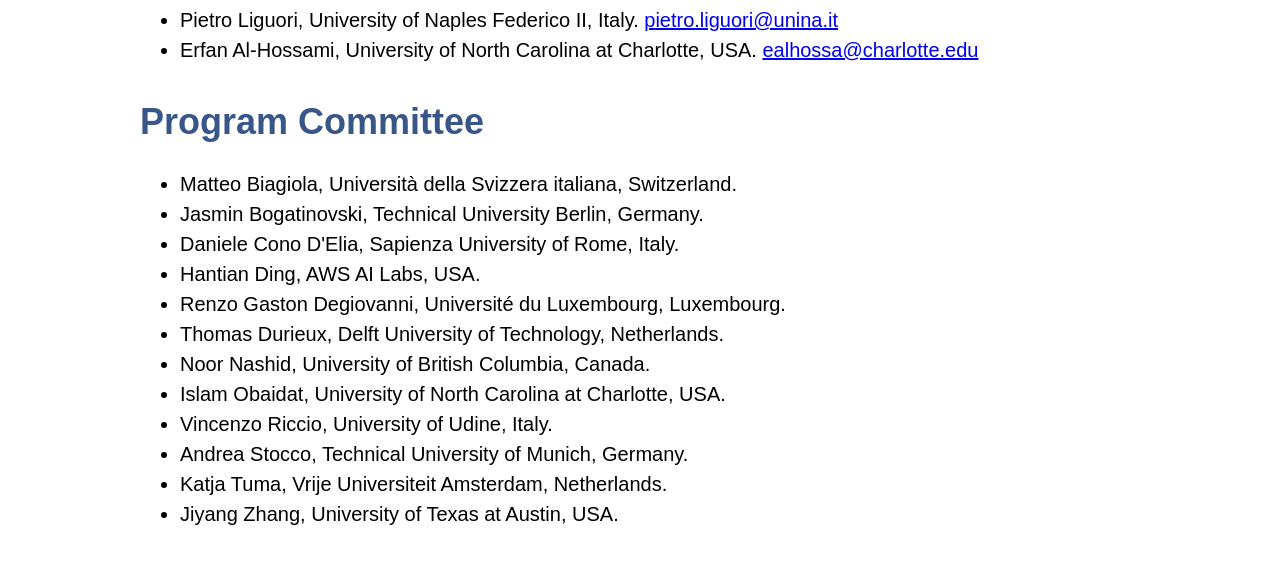
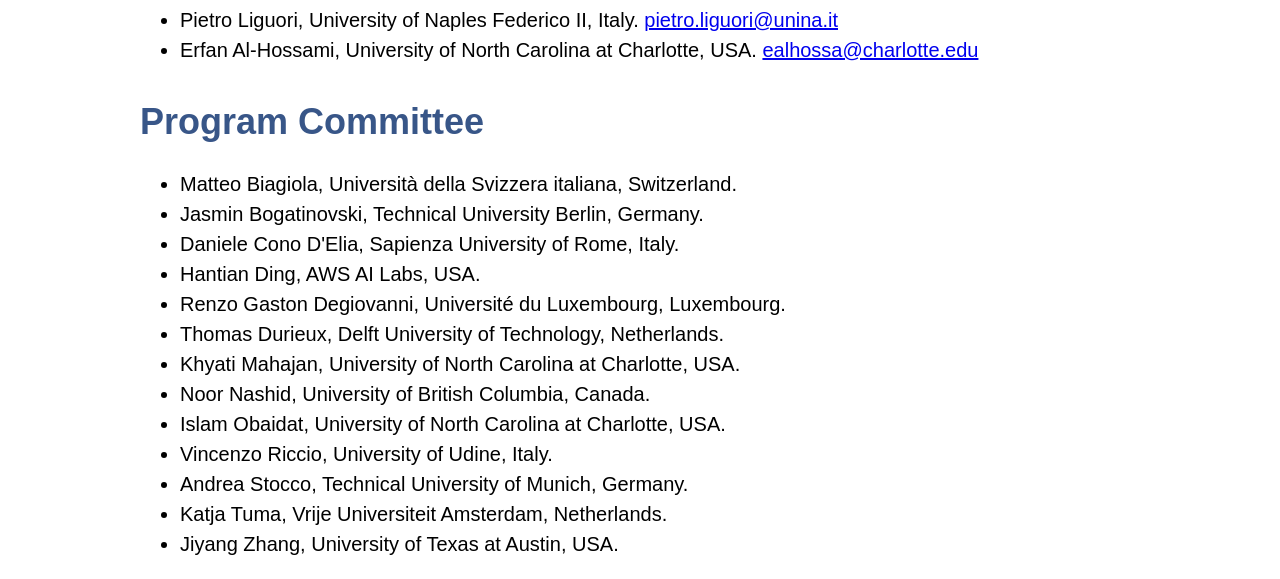
Before and after one commit to resaise/2023, a plain HTML site: page committee.html in a window 1280 px wide. Shown: the part 649-1228 px from the top of the page. Before the commit the page ends 1198 px from the top, so only its background shows below. Drawn offline with Linux system fonts and the light colour scheme.

Commit message:
pc members

```diff
--- a/committee.html
+++ b/committee.html
@@ -177,6 +177,7 @@
         <li>Hantian Ding, AWS AI Labs, USA.</li>
         <li>Renzo Gaston Degiovanni, Université du Luxembourg, Luxembourg.</li>
         <li>Thomas Durieux, Delft University of Technology, Netherlands.</li>
+        <li>Khyati Mahajan, University of North Carolina at Charlotte, USA.</li>
         <li>Noor Nashid, University of British Columbia, Canada.</li>
         <li>Islam Obaidat, University of North Carolina at Charlotte, USA. </li>
         <li>Vincenzo Riccio, University of Udine, Italy.</li>
@@ -184,7 +185,6 @@
         <li>Katja Tuma, Vrije Universiteit Amsterdam,  Netherlands.</li>
         <li>Jiyang Zhang, University of Texas at Austin, USA.</li>
 
-
     </ul>
   </div>
 
```
